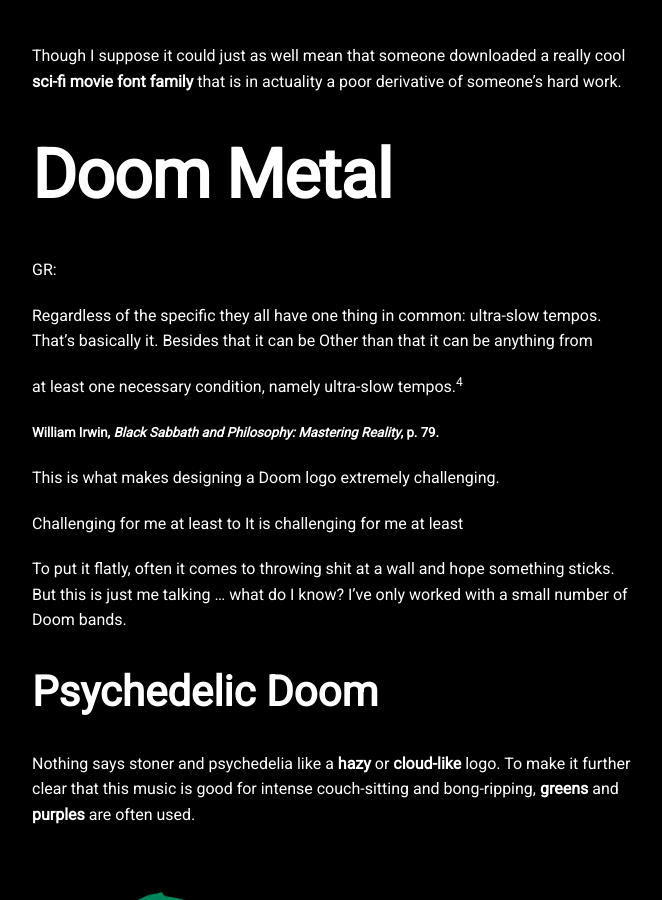
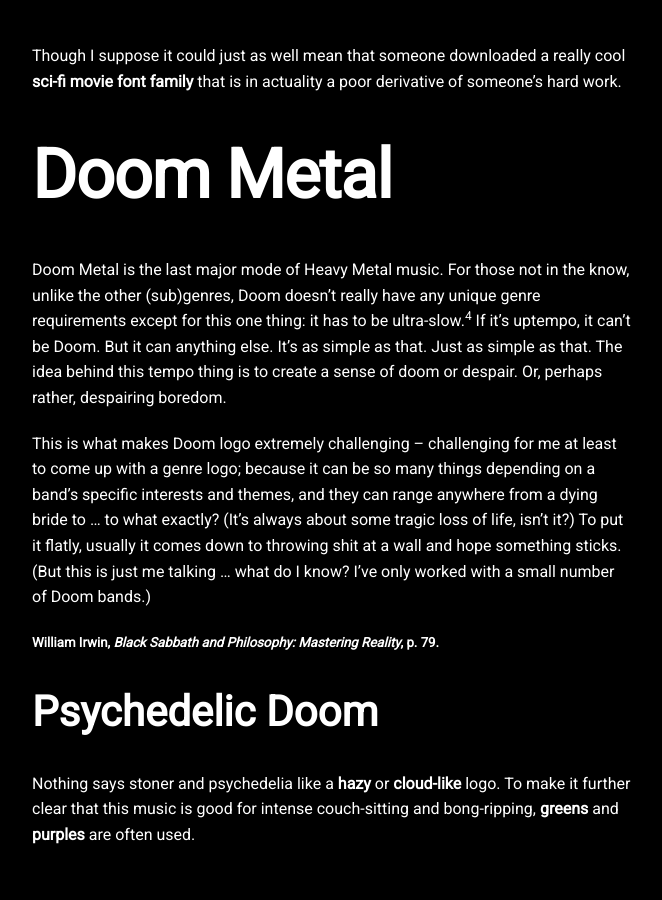
Before and after one commit to Noeska/illegiblesemantics, a Jekyll site: the page built from projects/proj-2.md, in a window 1280 px wide and 900 px high, scrolled down 19149 px. Shown: the whole window, without its empty margins (308-970 px from the left). Built offline with Jekyll 4.4.1, drawn with Linux system fonts in a browser that asks for light colours; nearby versions of some CDN libraries.

Commit message:
Update proj-2.md

```diff
--- a/projects/proj-2.md
+++ b/projects/proj-2.md
@@ -167,28 +167,12 @@
 
 
 # Doom Metal
-GR:
+Doom Metal is the last major mode of Heavy Metal music. For those not in the know, unlike the other (sub)genres, Doom doesn't really have any unique genre requirements except for this one thing: it has to be ultra-slow.<sup>4</sup> If it's uptempo, it can't be Doom. But it can anything else. It's as simple as that. Just as simple as that. The idea behind this tempo thing is to create a sense of doom or despair. Or, perhaps rather, despairing boredom.
+
+This is what makes Doom logo extremely challenging -- challenging for me at least to come up with a genre logo; because it can be so many things depending on a band's specific interests and themes, and they can range anywhere from a dying bride to ... to what exactly? (It's always about some tragic loss of life, isn't it?) To put it flatly, usually it comes down to throwing shit at a wall and hope something sticks. (But this is just me talking ... what do I know? I've only worked with a small number of Doom bands.)
 
 
-Regardless of the specific
-they all have one thing in common:
-ultra-slow tempos.
-That's basically it.
-Besides that it can be
-Other than that it can be anything  from
-
-at least one necessary condition, namely ultra-slow tempos.<sup>4</sup>
 ##### William Irwin, *Black Sabbath and Philosophy: Mastering Reality*, p. 79.
-
-This is what makes designing a Doom logo extremely challenging.
-
-Challenging for me at least to
-It is challenging for me at least
-
-To put it flatly, often it comes to throwing shit at a wall and hope something sticks.
-But this is just me talking ... what do I know? I've only worked with a small number of Doom bands.
-
-
 
 
 ## Psychedelic Doom
```
